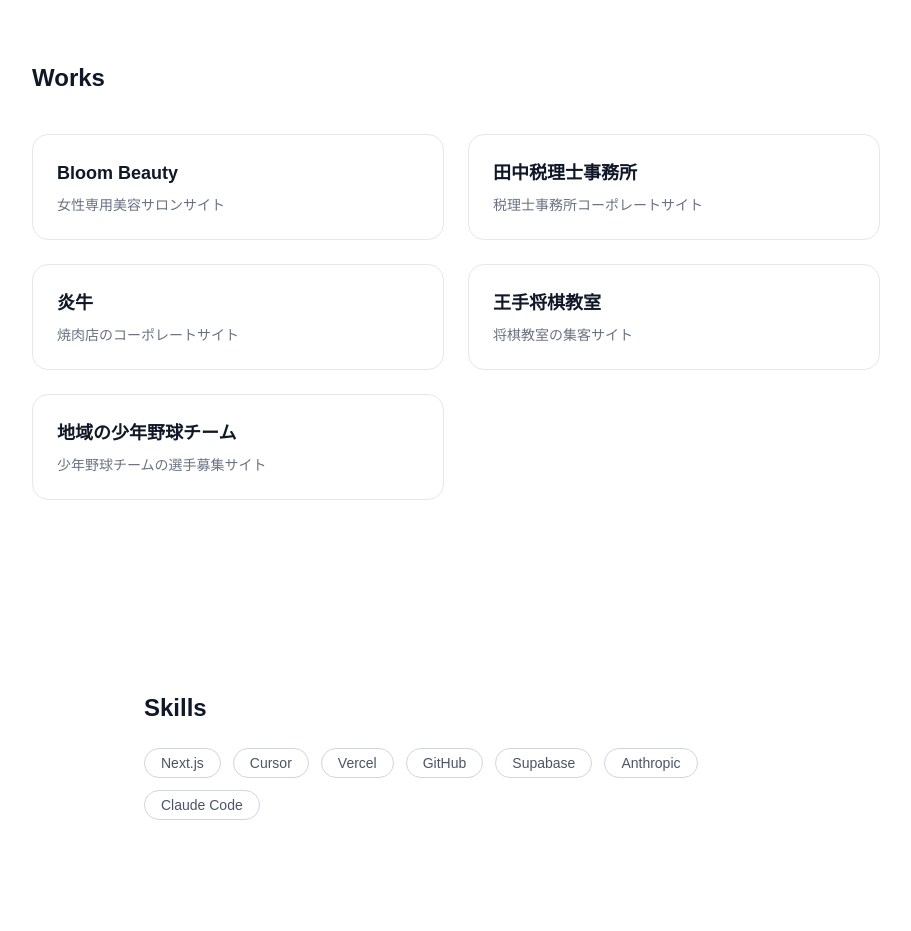
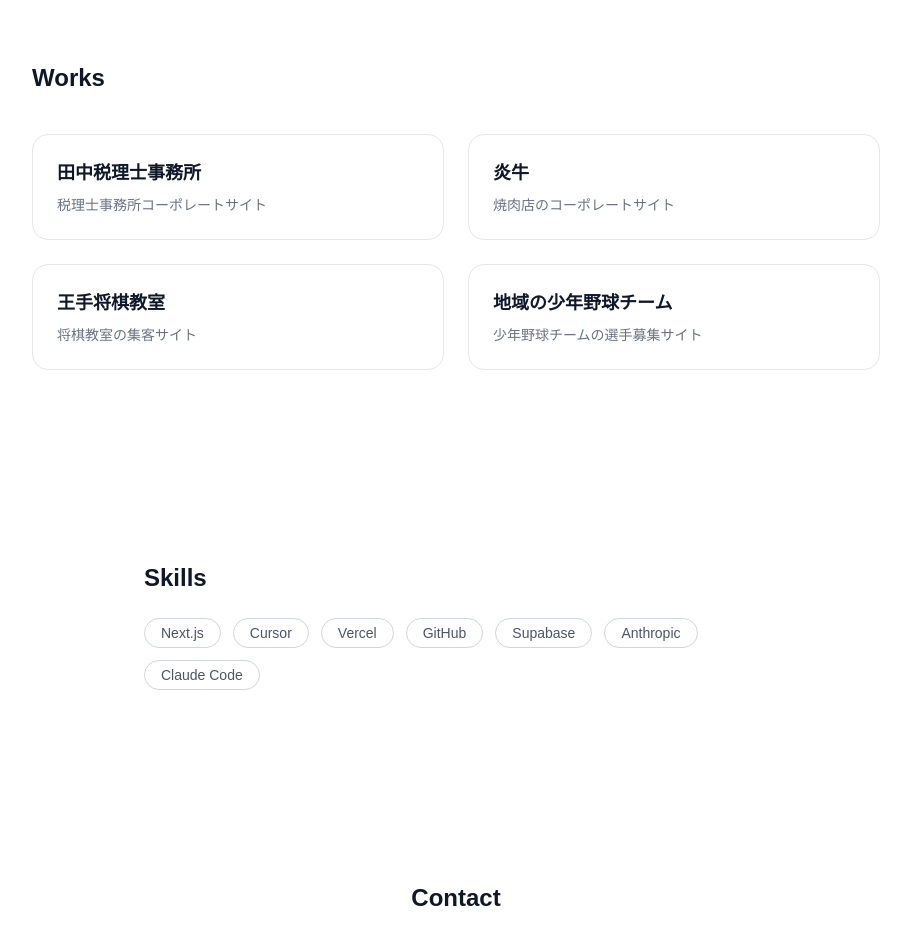
Before and after one commit to allhide911-droid/portfolio, a Next.js app: page / in a window 1280 px wide. Shown: the part 1160-2091 px from the top of the page, without its empty margins (184-1095 px from the left). Built offline with nearby package versions, Linux system fonts and the light colour scheme.

Commit message:
fix: Bloom Beauty削除

```diff
--- a/app/page.tsx
+++ b/app/page.tsx
@@ -24,7 +24,6 @@
         <h2 className="text-2xl font-bold mb-10">Works</h2>
         <div className="grid grid-cols-1 md:grid-cols-2 gap-6">
           {[
-            { title: "Bloom Beauty", desc: "女性専用美容サロンサイト", url: "https://bloom-beauty-zeta.vercel.app" },
             { title: "田中税理士事務所", desc: "税理士事務所コーポレートサイト", url: "https://zeirishi-two.vercel.app" },
             { title: "炎牛", desc: "焼肉店のコーポレートサイト", url: "https://yakiniku-five.vercel.app" },
             { title: "王手将棋教室", desc: "将棋教室の集客サイト", url: "https://shogi-tawny.vercel.app" },
```
